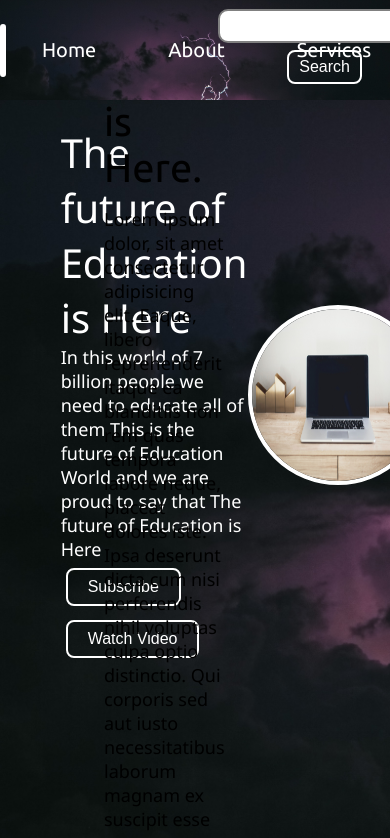
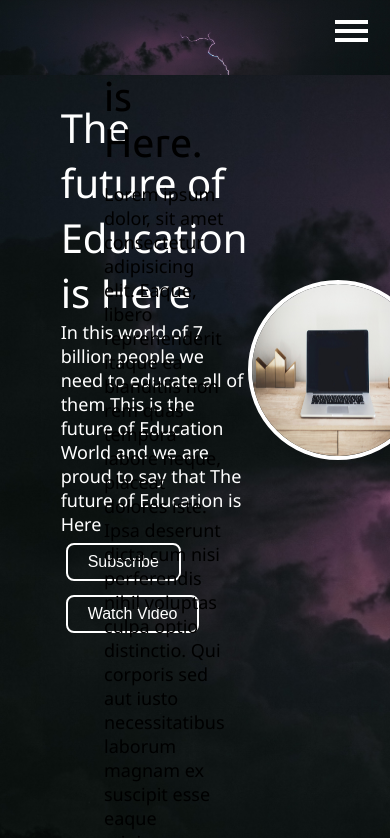
Before and after one commit to vyash5075/Responsive-design, a plain HTML site: page index.html in a window 390 px wide. Shown: the top 838 px of the page. Drawn offline with Linux system fonts and the light colour scheme.

```diff
--- a/css/style.css
+++ b/css/style.css
@@ -26,7 +26,7 @@
   position: sticky;
 }
 .nav-list {
-  width: 50%;
+  width: 70%;
 
   display: flex;
   align-items: center;
@@ -47,7 +47,7 @@
 }
 
 .rightNav {
-  width: 50%;
+  width: 30%;
   text-align: right;
   padding: 0 23px;
 }
@@ -200,3 +200,43 @@
   font-family: "Ubuntu", sans-serif;
   font-size: 20px;
 }
+.burger {
+  position: absolute;
+  cursor: pointer;
+  right: 5%;
+  top: 15px;
+  display: none;
+}
+
+.line {
+  width: 33px;
+  background-color: white;
+  height: 4px;
+  margin: 5px 3px;
+}
+@media only screen and (max-width: 1140px) {
+  .nav-list {
+    flex-direction: column;
+  }
+  .navbar {
+    flex-direction: column;
+  }
+
+  .rightNav {
+    text-align: center;
+  }
+  #search {
+    width: 100%;
+    margin-bottom: 12px;
+  }
+  .burger {
+    display: block;
+  }
+  .h-nav {
+    height: 75px;
+  }
+
+  .v-class {
+    opacity: 0;
+  }
+}
--- a/index.html
+++ b/index.html
@@ -8,8 +8,8 @@
     <title>iEducate - Transforming online Education</title>
 </head>
 <body>
- <nav class="navbar background">
-     <ul class="nav-list another">
+ <nav class="navbar background h-nav">
+     <ul class="nav-list another v-class">
     <div class="logo">
         <img  src='./img/b.jpg' alt='logo'/></div>
 
@@ -18,9 +18,14 @@
         <li><a href='#services'>Services</a></li>
         <li><a href='#contact'>Contact Us</a></li>
      </ul>
-     <div class="rightNav">
+     <div class="rightNav v-class">
          <input type='text' name='search' id='search'/>
          <button class='btn btn-sm'>Search</button>
+     </div>
+     <div class='burger'>
+         <div class="line"></div>
+         <div class="line"></div>
+         <div class="line"></div>
      </div>
  </nav>
  <section class="background firstSection">
```
Also changed, not shown: css/responsive.css (added).
